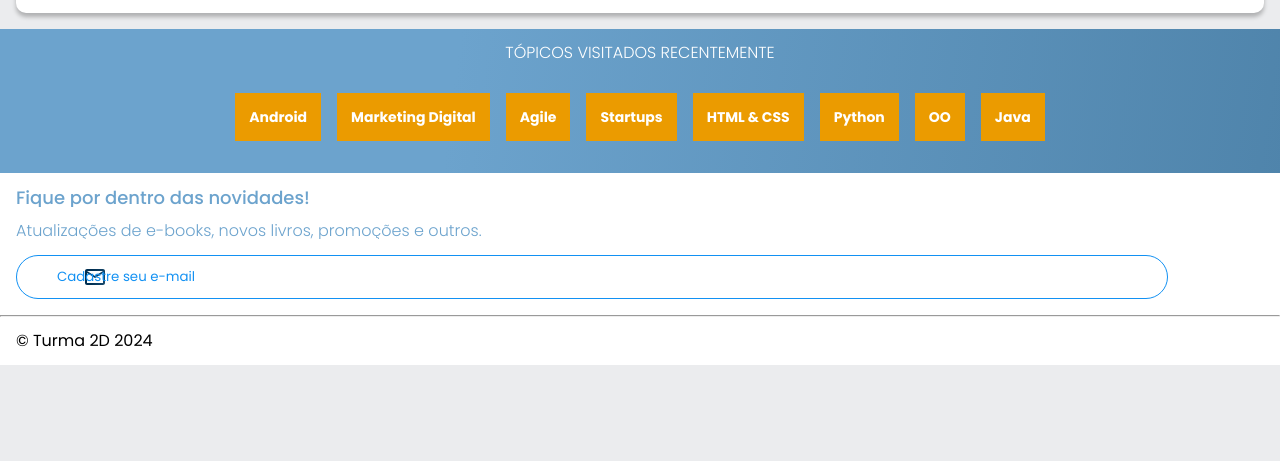
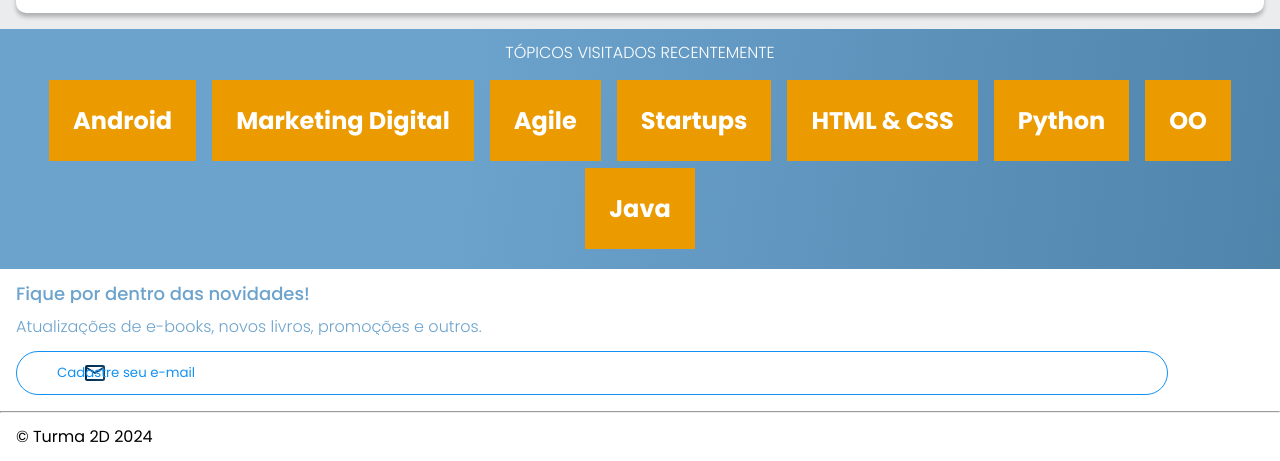
Before and after one commit to thaiscondida23/alura-books_2D-pt2, a plain HTML site: page index.html in a window 1280 px wide. Shown: the part 2370-2831 px from the top of the page. Before the commit the page ends 2735 px from the top, so only its background shows below. Drawn offline with nearby package versions, Linux system fonts and the light colour scheme.

Commit message:
Update topicos.css

```diff
--- a/styles/topicos.css
+++ b/styles/topicos.css
@@ -28,3 +28,10 @@
     font-size: 14px;
     font-weight: 700;
 }
+
+@media screen and (min-width: 1024px) {
+    font-size: 24px;
+}
+.tópicos__link {
+    font-size: 24px;
+}
```
